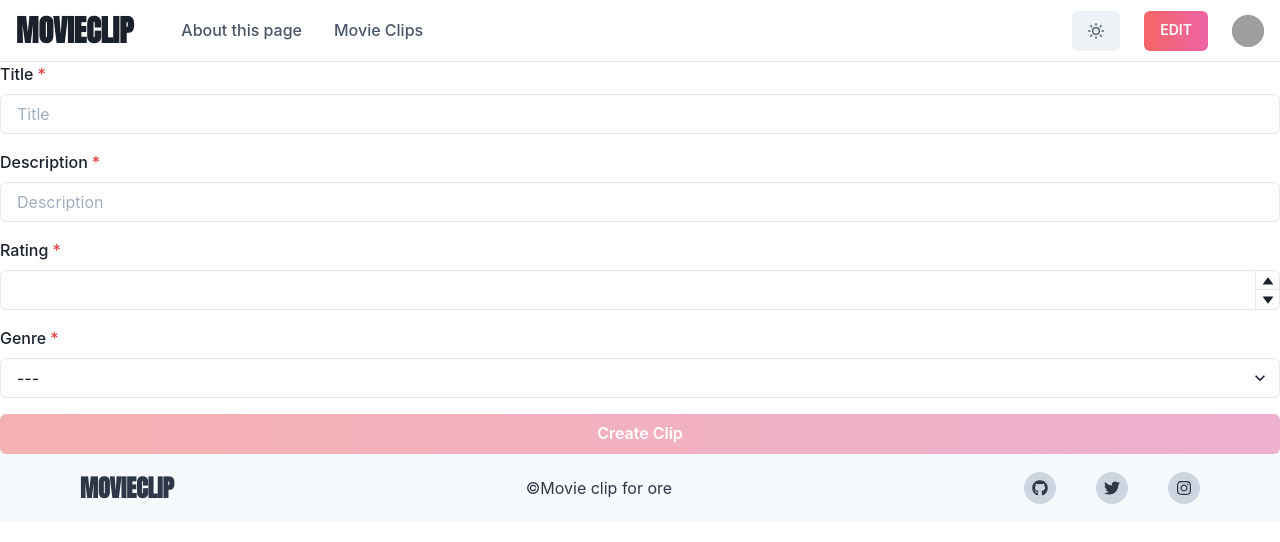
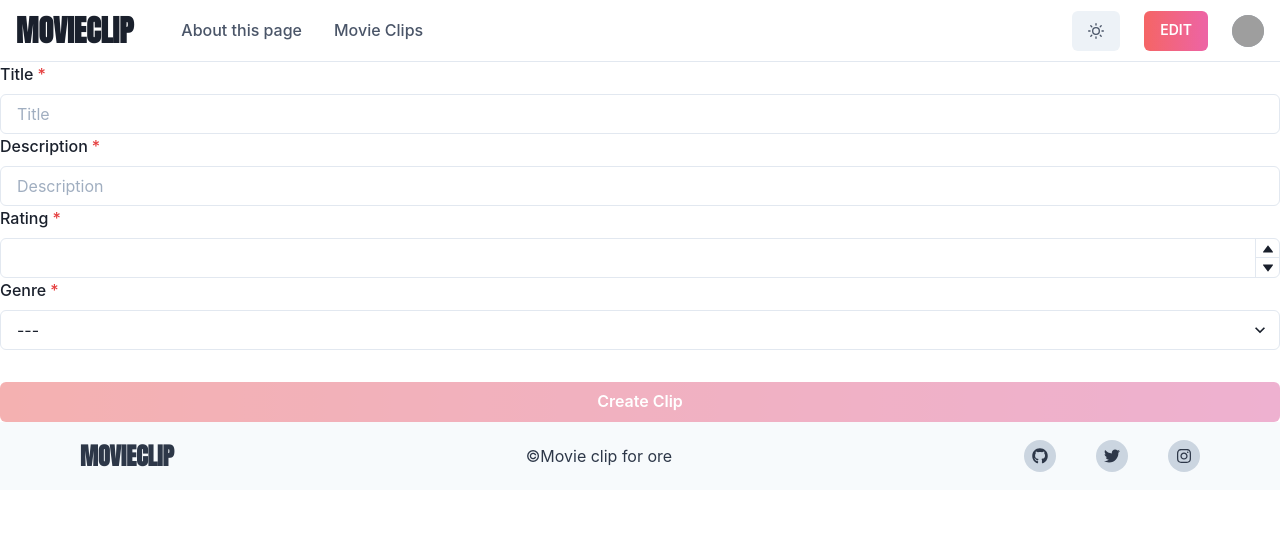
Before and after one commit to shuto-416/MovieClip, a Next.js app: page /edit/EditItems in a window 1280 px wide. Shown: the top 542 px of the page. Built offline with nearby package versions, Linux system fonts and the light colour scheme; grey boxes are pictures that could not be loaded.

Commit message:
trying to post to back end. still working

```diff
--- a/pages/edit/EditItems.tsx
+++ b/pages/edit/EditItems.tsx
@@ -11,9 +11,12 @@ import {
     NumberInputStepper,
     NumberIncrementStepper,
     NumberDecrementStepper,
+    useToast,
 } from '@chakra-ui/react'
 import * as React from "react"
-import { useForm, useFormState } from 'react-hook-form'
+import { useState, useEffect } from 'react'
+import { useForm } from 'react-hook-form'
+import axios from 'axios'
 
 interface EditItemsProps {
     title: string,
@@ -24,22 +27,37 @@ interface EditItemsProps {
 
 const EditItems = () => {
 
+    // react-hook-form
     const { register, formState: {errors, isSubmitting, isValid}, handleSubmit } = useForm<EditItemsProps>({
         mode: 'all',  // 何も入力されていない場合、入力内容が正しくない場合、それぞれにおいてバリデーションが走る
     })
+    const [data, setClips] = useState<EditItemsProps>()
+    const toast = useToast()
 
     const genreArray = [
         'Action','Comedy','Anime'
     ]
 
-    // Receives an element of type EditItemProps from the input and displays it on the console .
     const onSubmit = (data: EditItemsProps) => {
-        console.log(data)
+
+        toast ({
+            title: 'Success',
+            description: 'Success',
+            status: 'success',
+            duration: 9000,
+            isClosable: true,
+        })
+        setClips(data)
+
+        axios.post('http://localhost:5000/edit_movie', data).then((res: any) => {
+            console.log(res)
+        })
     }
+    console.log(data)
 
     return (
         <Stack spacing={4}>
-
+            <form onSubmit={handleSubmit(onSubmit)}>
             <FormControl
                 id={'title'}
                 isRequired
@@ -47,7 +65,6 @@ const EditItems = () => {
             >
                 <FormLabel htmlFor={'title'}>Title</FormLabel>
                 <Input
-                    // name={'title'}
                     placeholder={'Title'}
                     {...register('title', { required: 'Title of the movie is required.'})}
                 />
@@ -100,21 +117,22 @@ const EditItems = () => {
             >
                 <FormLabel htmlFor={'genre'}>Genre</FormLabel>
                 <Select placeholder={'---'} {...register('genre',{required: 'Genre of the movie is reuired.'})}>
-                    <option>Action</option>
-                    <option>Comedy</option>
-                    <option>Anime</option>
+                    {genreArray.map((genre, index) => (
+                        <option key={index} value={index}>{genre}</option>
+                    ))}
                 </Select>
                 <FormErrorMessage>
                     {errors.genre && errors.genre.message}
                 </FormErrorMessage>
             </FormControl>
 
-            <Stack spacing={10}>
+            <Stack spacing={10} pt={8}>
                 <Button
                     bgGradient={'linear(to-r, red.500,pink.500)'}
                     color={'white'}
+                    type={'submit'}     // onSubmit動かんかった理由こいつ
                     _hover={{ bgGradient: 'linear(to-r, red.400,pink.400)' }}
-                    _active={{ bgGradient: 'linear(to-r, red.400,pink.400)' }}
+                    _active={{ bgGradient: 'linear(to-r, red.500,pink.500)' }}
                     _focus={{ boxShadow: 'none' }}
                     disabled={!isValid}     // 全てのバリデーションが通過すると自動的に解除
                     isLoading={isSubmitting}    // フォーム送信中にロード表示
@@ -122,6 +140,7 @@ const EditItems = () => {
                     Create Clip
                 </Button>
             </Stack>
+            </form>
         </Stack>
     )
 }
```
